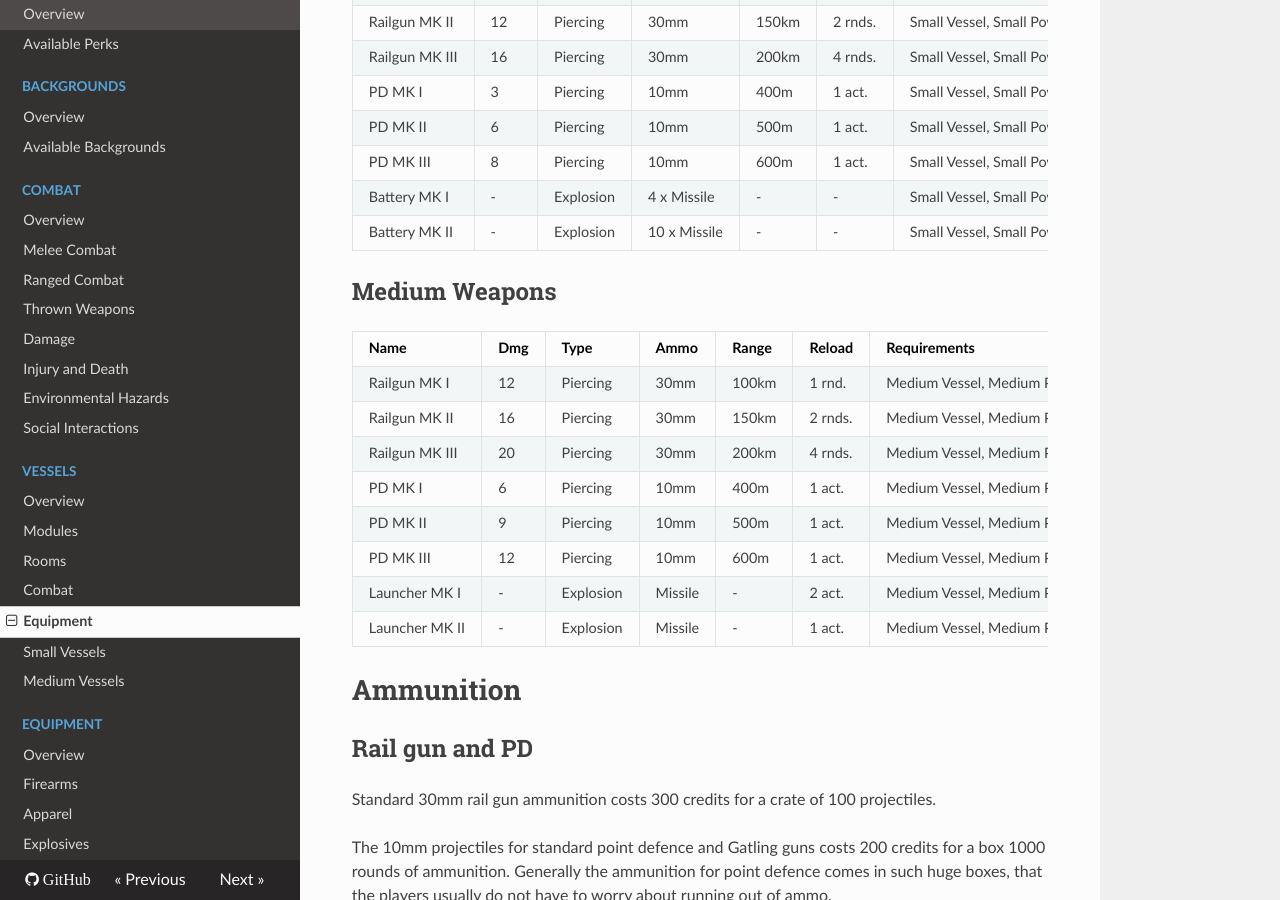
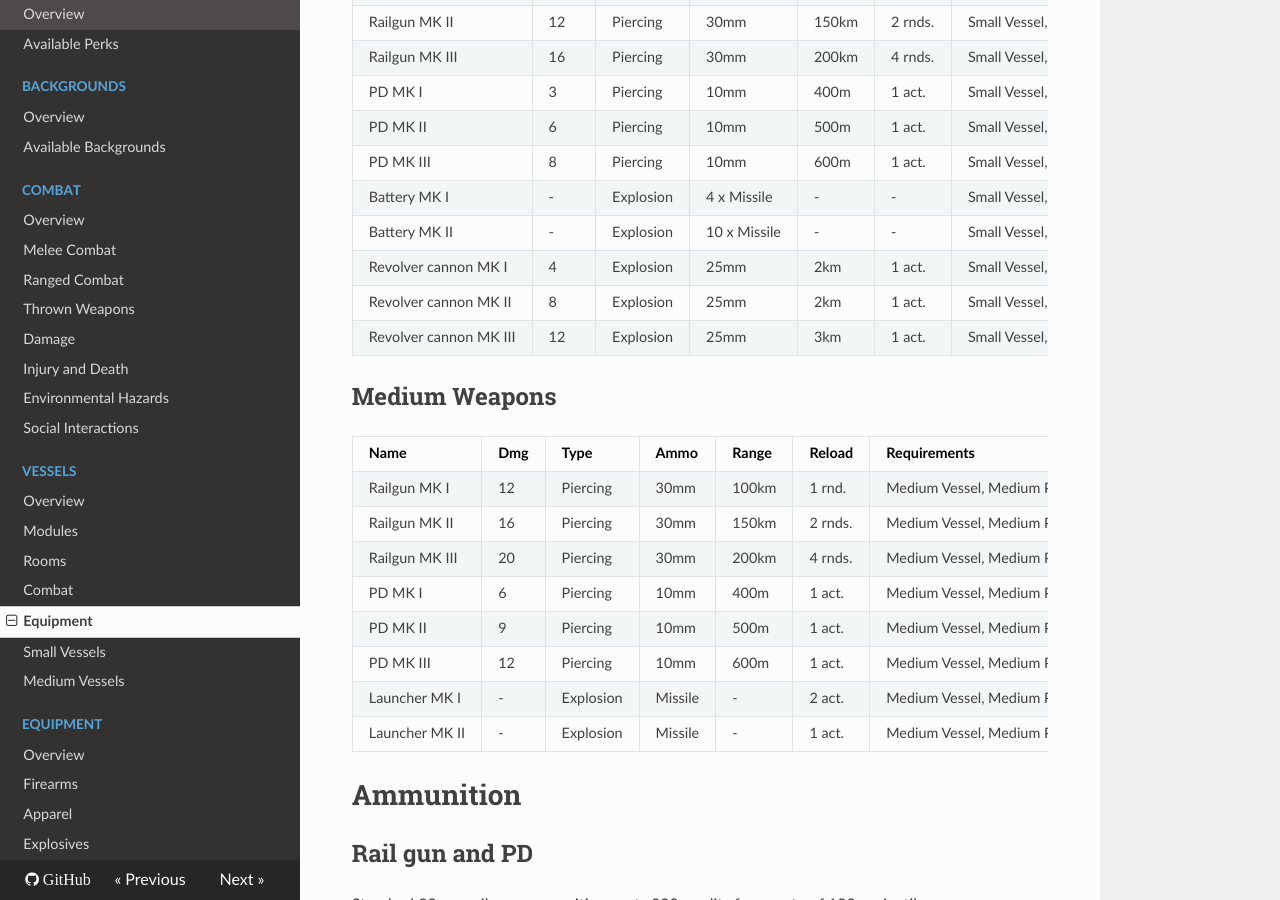
Before and after one commit to ehrpg/rules, an MkDocs documentation site: the page built from docs/vessels/equipment.md, in a window 1280 px wide and 900 px high, scrolled down 4075 px. Built offline with MkDocs 1.6.1, drawn with Linux system fonts in a browser that asks for light colours; nearby versions of some CDN libraries; old or Windows-style settings are respelled for this version of MkDocs.

```diff
--- a/docs/vessels/equipment.md
+++ b/docs/vessels/equipment.md
@@ -153,16 +153,19 @@
 
 ## Small Weapons
 
-| Name            | Dmg | Type      | Ammo    | Range  | Reload | Requirements                          | Special  | Cost
-|-----------------|---- |-----------|---------|--------|--------|---------------------------------------|----------|------
-| Railgun MK I    | 8   | Piercing  | 30mm    | 100km  | 1 rnd. | Small Vessel, Small Power Core MK I   |          |  4000
-| Railgun MK II   | 12  | Piercing  | 30mm    | 150km  | 2 rnds.| Small Vessel, Small Power Core MK II  |          |  8000
-| Railgun MK III  | 16  | Piercing  | 30mm    | 200km  | 4 rnds.| Small Vessel, Small Power Core MK III | -1 Speed | 12000
-| PD MK I         | 3   | Piercing  | 10mm    | 400m   | 1 act. | Small Vessel, Small Power Core MK I   | 10 Burst |  3000
-| PD MK II        | 6   | Piercing  | 10mm    | 500m   | 1 act. | Small Vessel, Small Power Core MK II  | 10 Burst |  6000
-| PD MK III       | 8   | Piercing  | 10mm    | 600m   | 1 act. | Small Vessel, Small Power Core MK III | 15 Burst            |  8000
-| Battery MK I    | -   | Explosion |  4 x Missile | - | -      | Small Vessel, Small Power Core MK I   | No reload, -1 Speed |  3000
-| Battery MK II   | -   | Explosion | 10 x Missile | - | -      | Small Vessel, Small Power Core MK II  | No reload, -2 Speed |  6000
+| Name                   | Dmg | Type      | Ammo    | Range  | Reload | Requirements                          | Special  | Cost
+|------------------------|---- |-----------|---------|--------|--------|---------------------------------------|----------|------
+| Railgun MK I           | 8   | Piercing  | 30mm    | 100km  | 1 rnd. | Small Vessel, Small Power Core MK I   |          |  4000
+| Railgun MK II          | 12  | Piercing  | 30mm    | 150km  | 2 rnds.| Small Vessel, Small Power Core MK II  |          |  8000
+| Railgun MK III         | 16  | Piercing  | 30mm    | 200km  | 4 rnds.| Small Vessel, Small Power Core MK III | -1 Speed | 12000
+| PD MK I                | 3   | Piercing  | 10mm    | 400m   | 1 act. | Small Vessel, Small Power Core MK I   | 10 Burst |  3000
+| PD MK II               | 6   | Piercing  | 10mm    | 500m   | 1 act. | Small Vessel, Small Power Core MK II  | 10 Burst |  6000
+| PD MK III              | 8   | Piercing  | 10mm    | 600m   | 1 act. | Small Vessel, Small Power Core MK III | 15 Burst            |  8000
+| Battery MK I           | -   | Explosion |  4 x Missile | - | -      | Small Vessel, Small Power Core MK I   | No reload, -1 Speed |  3000
+| Battery MK II          | -   | Explosion | 10 x Missile | - | -      | Small Vessel, Small Power Core MK II  | No reload, -2 Speed |  6000
+| Revolver cannon MK I   | 4   | Explosion | 25mm    |   2km  | 1 act. | Small Vessel, Small Power Core MK I   | 3 Burst  | 2000
+| Revolver cannon MK II  | 8   | Explosion | 25mm    |   2km  | 1 act. | Small Vessel, Small Power Core MK II  | 3 Burst  | 4000
+| Revolver cannon MK III | 12  | Explosion | 25mm    |   3km  | 1 act. | Small Vessel, Small Power Core MK III | 5 Burst  | 8000
 
 ## Medium Weapons
 
```
